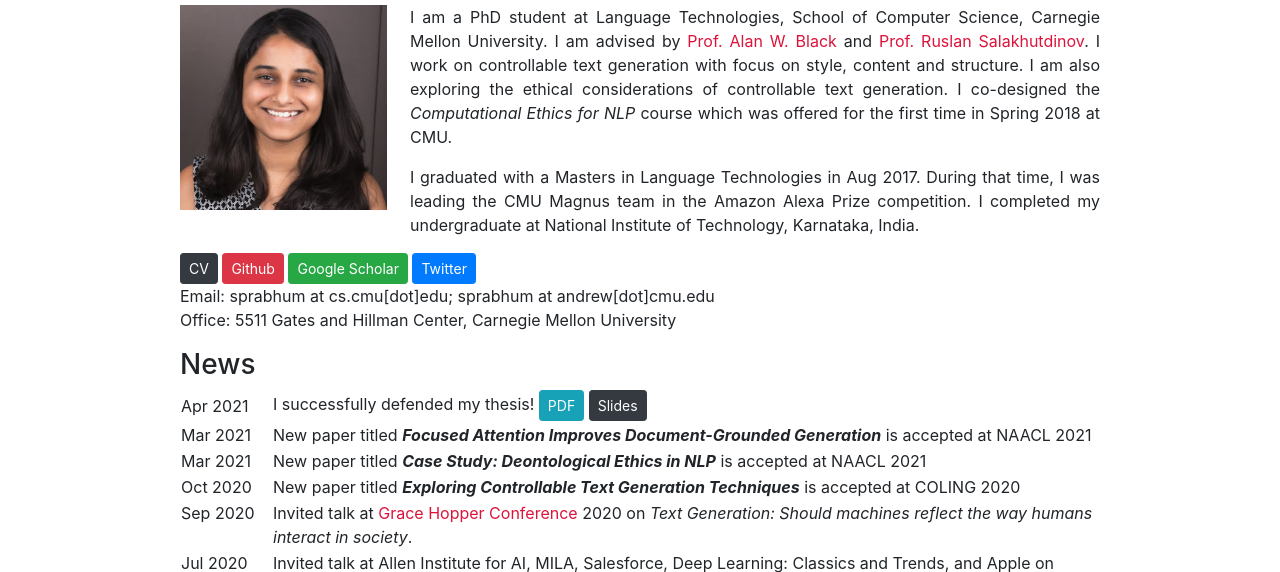
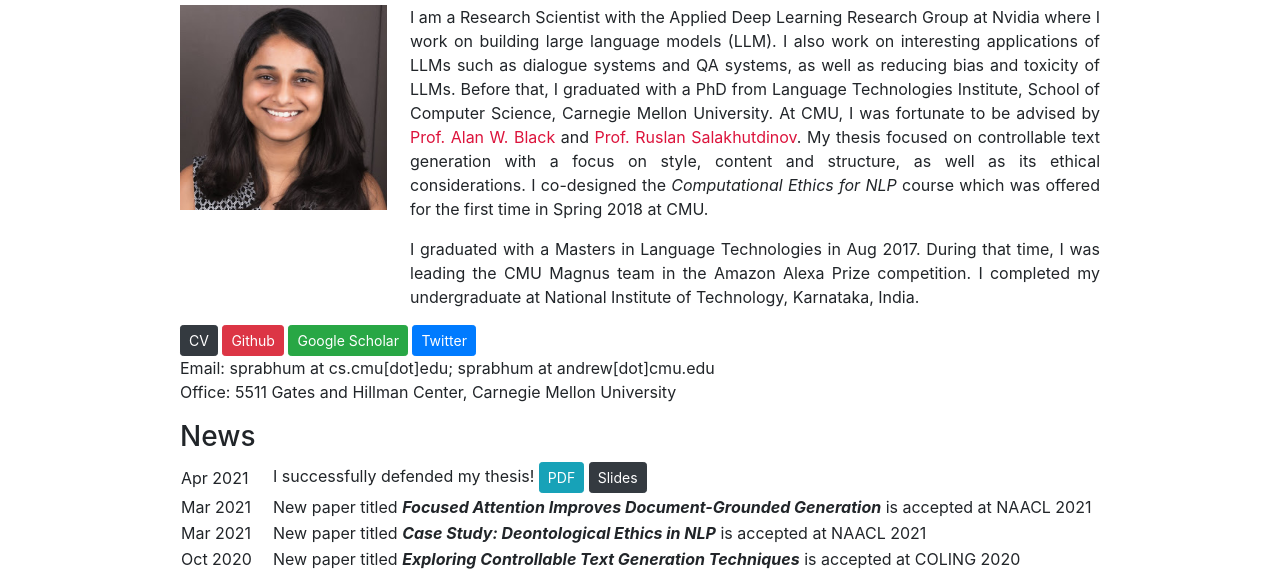
Before and after one commit to shrimai/shrimai.github.io, a website with bundled scripts: page index.html in a window 1280 px wide. Shown: the part 140-712 px from the top of the page. Built offline with nearby package versions, Linux system fonts and the light colour scheme.

Commit message:
updating the bio

```diff
--- a/index.html
+++ b/index.html
@@ -71,7 +71,7 @@
               <img class="img-fluid" style="padding-right: 10%; padding-top: 0%;" src="images/profile.jpg" alt="">
             </div>
             <div class="column" style="width: 75%; float: left;">
-              <p style="text-align: justify;">I am a PhD student at Language Technologies, School of Computer Science, Carnegie Mellon University. I am advised by <a onclick="window.open(this.href); return false;" title="http://www.cs.cmu.edu/~awb/" href="http://www.cs.cmu.edu/~awb/" onkeypress="window.open(this.href); return false;"><span style="color: crimson;">Prof. Alan W. Black</span></a> and <a onclick="window.open(this.href); return false;" title="https://www.cs.cmu.edu/~rsalakhu/" href="https://www.cs.cmu.edu/~rsalakhu/" onkeypress="window.open(this.href); return false;"><span style="color: crimson;">Prof. Ruslan Salakhutdinov</span></a>. I work on controllable text generation with focus on style, content and structure. I am also exploring the ethical considerations of controllable text generation. I co-designed the <i>Computational Ethics for NLP</i> course which was offered for the first time in Spring 2018 at CMU.</p>
+              <p style="text-align: justify;">I am a Research Scientist with the Applied Deep Learning Research Group at Nvidia where I work on building large language models (LLM). I also work on interesting applications of LLMs such as dialogue systems and QA systems, as well as reducing bias and toxicity of LLMs. Before that, I graduated with a PhD from Language Technologies Institute, School of Computer Science, Carnegie Mellon University. At CMU, I was fortunate to be advised by <a onclick="window.open(this.href); return false;" title="http://www.cs.cmu.edu/~awb/" href="http://www.cs.cmu.edu/~awb/" onkeypress="window.open(this.href); return false;"><span style="color: crimson;">Prof. Alan W. Black</span></a> and <a onclick="window.open(this.href); return false;" title="https://www.cs.cmu.edu/~rsalakhu/" href="https://www.cs.cmu.edu/~rsalakhu/" onkeypress="window.open(this.href); return false;"><span style="color: crimson;">Prof. Ruslan Salakhutdinov</span></a>. My thesis focused on controllable text generation with a focus on style, content and structure, as well as its ethical considerations. I co-designed the <i>Computational Ethics for NLP</i> course which was offered for the first time in Spring 2018 at CMU.</p>
 
               <p style="text-align: justify;">I graduated with a Masters in Language Technologies in Aug 2017. During that time, I was leading the CMU Magnus team in the Amazon Alexa Prize competition. I completed my undergraduate at National Institute of Technology, Karnataka, India.</p>
             </div>
```
